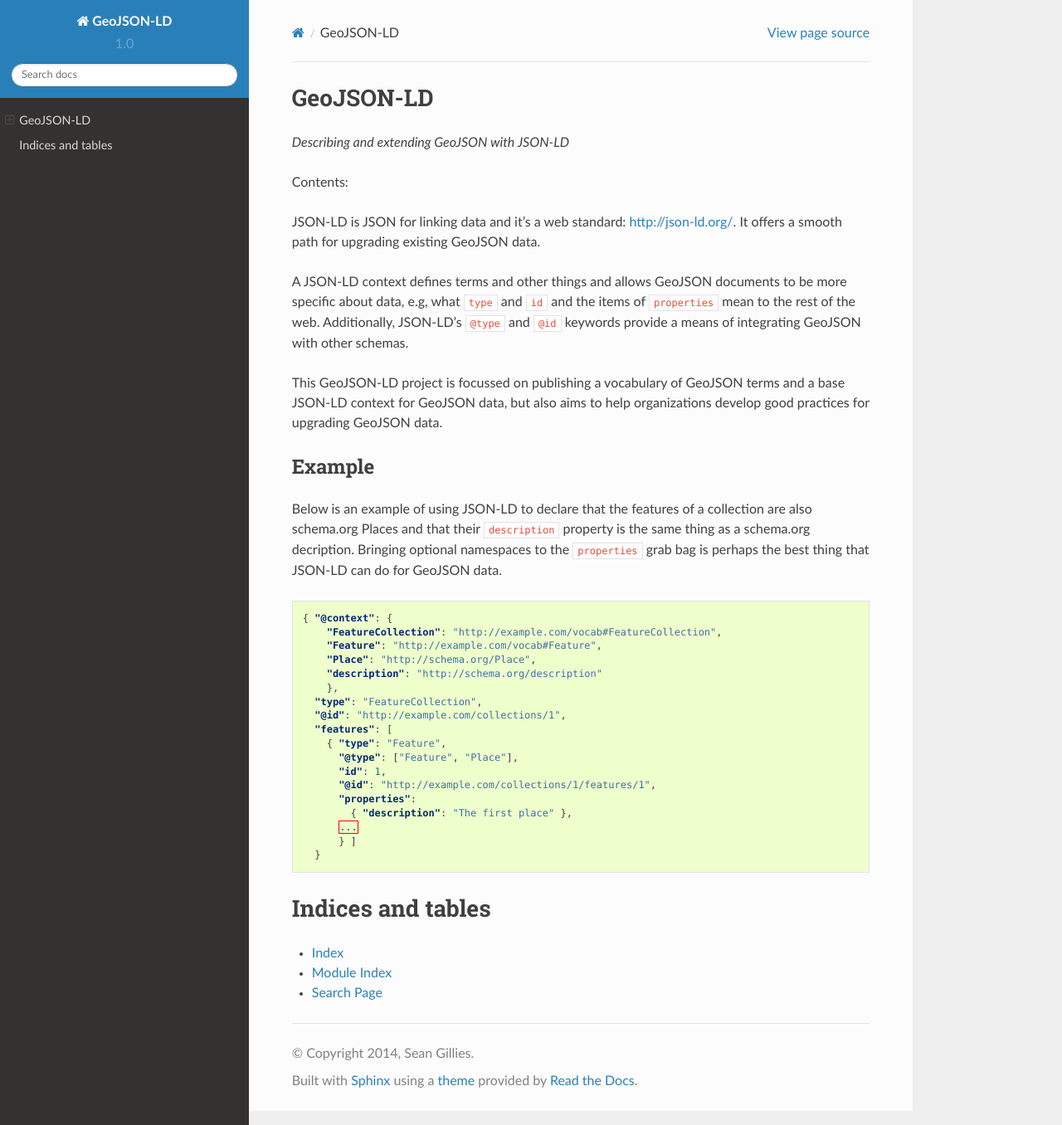
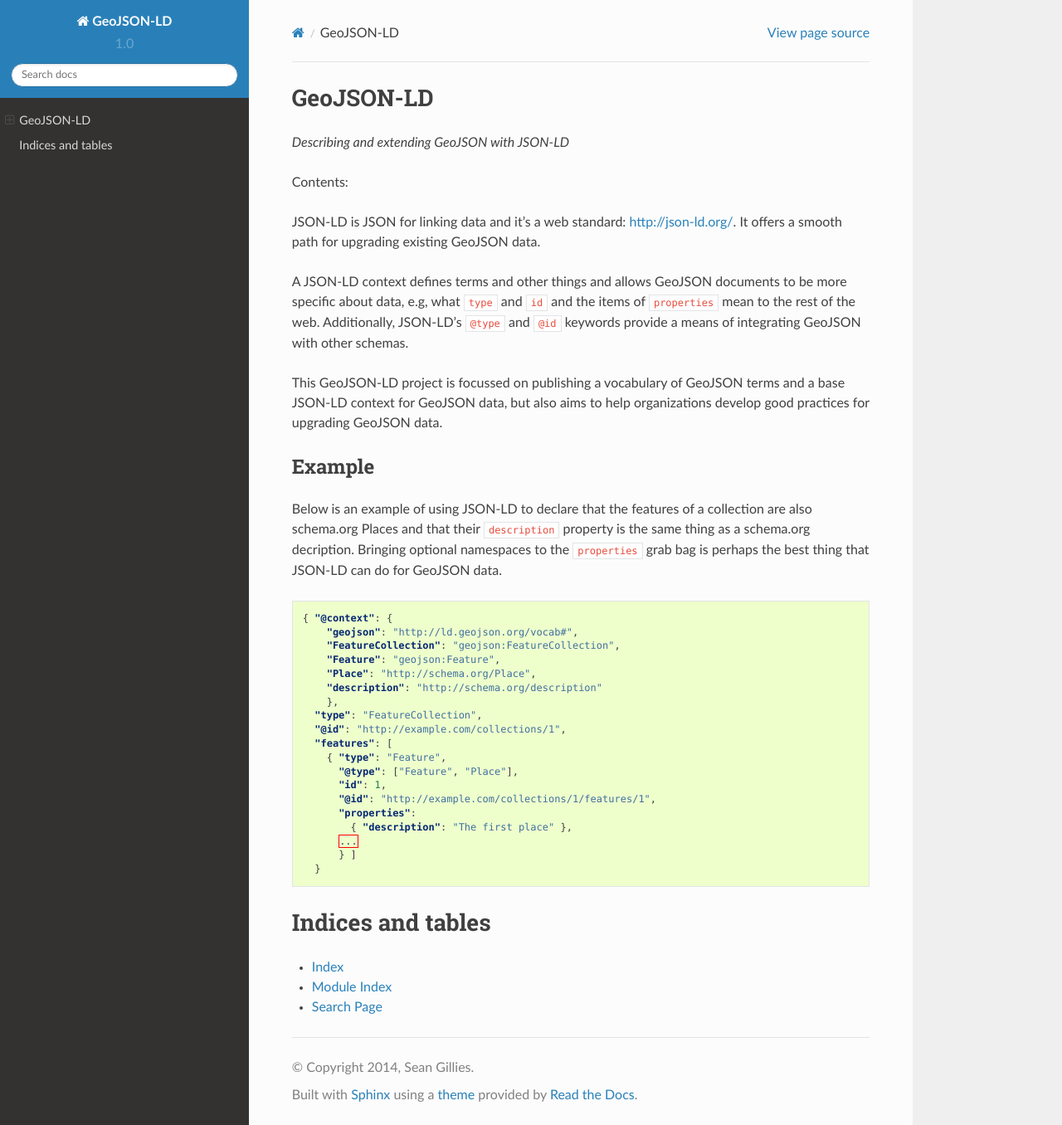
Before and after one commit to geojson/geojson-ld, a Sphinx documentation site: the page built from docs/index.rst, in a window 1280 px wide and 1356 px high. Shown: the whole window at 83% size. Built offline with Sphinx 7.4.7 and the Read the Docs theme 2.0.0, drawn with Linux system fonts in a browser that asks for light colours.

Commit message:
adding a proper vocab url, misc context fixups.

```diff
--- a/docs/index.rst
+++ b/docs/index.rst
@@ -37,8 +37,9 @@ GeoJSON data.
 .. code-block:: json
 
     { "@context": {
-        "FeatureCollection": "http://example.com/vocab#FeatureCollection",
-        "Feature": "http://example.com/vocab#Feature",
+        "geojson": "http://ld.geojson.org/vocab#",
+        "FeatureCollection": "geojson:FeatureCollection",
+        "Feature": "geojson:Feature",
         "Place": "http://schema.org/Place",
         "description": "http://schema.org/description"
         },
--- a/docs/vocab.rst
+++ b/docs/vocab.rst
@@ -22,7 +22,7 @@ Description: See `GeoJSON Section 2.3 <http://geojson.org/geojson-spec.html#feat
 Feature
 -------
 
-*http://example.com/vocab#Feature*
+*http://ld.geojson.org/vocab#Feature*
 
 Description: See `GeoJSON Section 2.2 <http://geojson.org/geojson-spec.html#feature-objects>`__.
 
@@ -32,7 +32,7 @@ Core Properties
 type
 ----
 
-*http://example.com/vocab#type*
+*http://ld.geojson.org/vocab##type*
 
 Description: See `GeoJSON Section 2 <http://geojson.org/geojson-spec.html#geojson-objects>`__.
 
```
Also changed, not shown: 3 other files.
